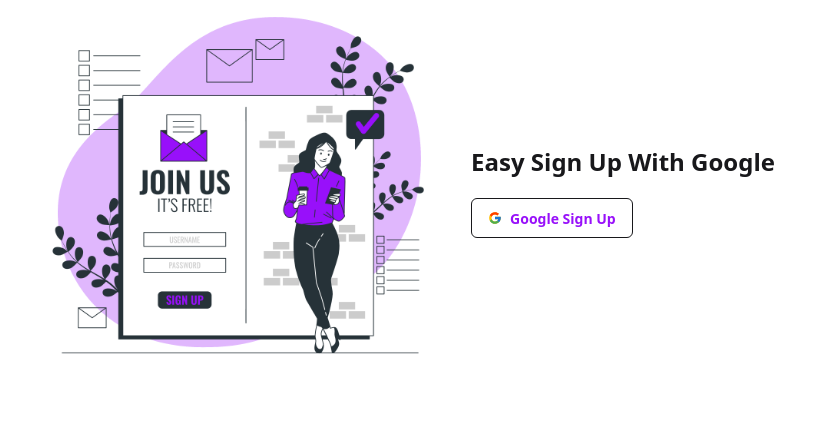
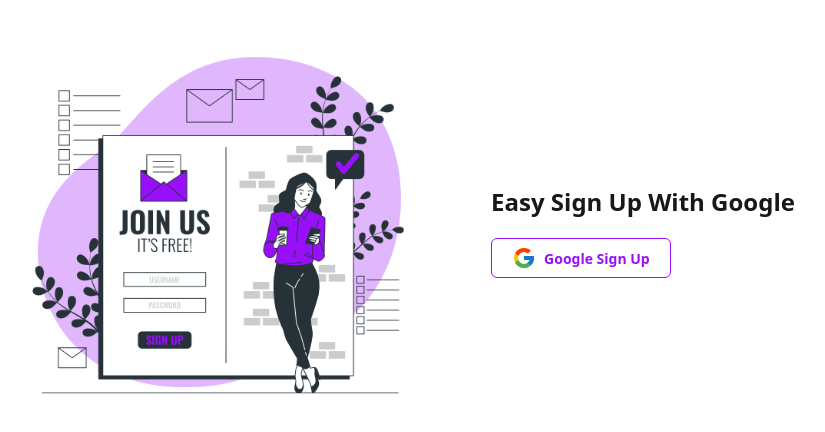
Before and after one commit to MehediBytes/edu-task-hub-client, a React (Vite) app: page /login in a window 1280 px wide. Shown: the top 432 px of the page, without its empty margins (229-1054 px from the left). Built offline with nearby package versions, Linux system fonts and the light colour scheme.

Commit message:
Implement firebase auth system and succesfully sign in with google

```diff
--- a/package.json
+++ b/package.json
@@ -11,10 +11,14 @@
   },
   "dependencies": {
     "@tailwindcss/vite": "^4.0.7",
+    "axios": "^1.7.9",
+    "firebase": "^11.3.1",
+    "framer-motion": "^12.4.5",
     "react": "^19.0.0",
     "react-dom": "^19.0.0",
     "react-icons": "^5.5.0",
     "react-router": "^7.2.0",
+    "sweetalert2": "^11.17.2",
     "tailwindcss": "^4.0.7"
   },
   "devDependencies": {
--- /dev/null
+++ b/src/firebase/firebase.config.js
@@ -0,0 +1,17 @@
+// Import the functions you need from the SDKs you need
+import { initializeApp } from "firebase/app";
+// TODO: Add SDKs for Firebase products that you want to use
+// https://firebase.google.com/docs/web/setup#available-libraries
+
+// Your web app's Firebase configuration
+const firebaseConfig = {
+  apiKey: import.meta.env.VITE_apiKey,
+  authDomain: import.meta.env.VITE_authDomain,
+  projectId: import.meta.env.VITE_projectId,
+  storageBucket: import.meta.env.VITE_storageBucket,
+  messagingSenderId: import.meta.env.VITE_messagingSenderId,
+  appId: import.meta.env.VITE_appId
+};
+
+// Initialize Firebase
+export const app = initializeApp(firebaseConfig);
--- /dev/null
+++ b/src/hooks/UseAxiosPublic.jsx
@@ -0,0 +1,12 @@
+import axios from "axios";
+
+
+const axiosPublic = axios.create({
+    baseURL: import.meta.env.VITE_API_URL,
+})
+
+const useAxiosPublic = () => {
+    return axiosPublic;
+};
+
+export default useAxiosPublic;
--- /dev/null
+++ b/src/hooks/useAuth.jsx
@@ -0,0 +1,10 @@
+import { useContext } from "react";
+import { AuthContext } from "../providers/AuthProvider";
+
+
+const useAuth = () => {
+    const auth = useContext(AuthContext);
+    return auth;
+};
+
+export default useAuth;
--- /dev/null
+++ b/src/hooks/useAxiosSecure.jsx
@@ -0,0 +1,38 @@
+import axios from "axios";
+import useAuth from "./useAuth";
+import { useNavigate } from "react-router";
+
+const axiosSecure = axios.create({
+    baseURL: import.meta.env.VITE_API_URL,
+})
+const useAxiosSecure = () => {
+    const { logOut } = useAuth();
+    const navigate = useNavigate();
+
+    axiosSecure.interceptors.request.use(function (config) {
+        const token = localStorage.getItem('access-token')
+
+        config.headers.authorization = `Bearer ${token}`;
+        return config;
+    }, function (error) {
+        return Promise.reject(error);
+    });
+
+
+    axiosSecure.interceptors.response.use(function (response) {
+        return response;
+    }, async (error) => {
+        const status = error.response.status;
+
+        if (status === 401 || status === 403) {
+            await logOut();
+            navigate('/login');
+        }
+        return Promise.reject(error);
+    })
+
+
+    return axiosSecure;
+};
+
+export default useAxiosSecure;
--- a/src/main.jsx
+++ b/src/main.jsx
@@ -3,11 +3,14 @@ import { createRoot } from 'react-dom/client'
 import './index.css'
 import { RouterProvider } from 'react-router/dom';
 import { router } from './routes/Routes';
+import AuthProvider from './providers/AuthProvider';
 
 createRoot(document.getElementById('root')).render(
   <StrictMode>
-    <section className='bg-base-100'>
-      <RouterProvider router={router}></RouterProvider>
-    </section>
+    <AuthProvider>
+      <section className='bg-base-100'>
+        <RouterProvider router={router}></RouterProvider>
+      </section>
+    </AuthProvider>
   </StrictMode>,
 )
--- a/src/pages/Login/Login.jsx
+++ b/src/pages/Login/Login.jsx
@@ -1,24 +1,64 @@
-import loginAnime from '../../assets/edu-login.png';
+import { motion } from "framer-motion";
+import loginAnime from "../../assets/edu-login.png";
 import { FcGoogle } from "react-icons/fc";
+import useAuth from "../../hooks/useAuth";
+import Swal from "sweetalert2";
+import { useNavigate } from "react-router";
 
 const Login = () => {
+
+    const { googleSignIn, setUser } = useAuth();
+    const navigate = useNavigate();
+
+    const handleGoogleSignIn = () => {
+        googleSignIn()
+            .then(result => {
+                setUser(result.user);
+                if (result.user.email) {
+                    Swal.fire({
+                        position: 'top-end',
+                        icon: 'success',
+                        title: 'Loged in with google successfully.',
+                        showConfirmButton: false,
+                        timer: 1500
+                    });
+                }
+                navigate("/")
+            })
+    }
+
     return (
         <div className="container mx-auto px-5">
-            <div className='md:flex md:justify-center md:items-center md:gap-10'>
-                <div>
-                    <img src={loginAnime} alt="login wellcome message"
-                        className='w-96 h-96 object-cover' />
-                </div>
-                <div>
-                    <h3 className='text-2xl font-semibold mb-5'>Easy Sign Up With Google</h3>
-                    <button
-                        className="btn btn-outline rounded-md flex items-center gap-2 justify-center"
+            <motion.div
+                className="md:flex md:justify-center md:items-center md:gap-20 mt-10"
+                initial={{ opacity: 0, y: 50 }}
+                animate={{ opacity: 1, y: 0 }}
+                transition={{ duration: 0.8 }}
+            >
+                <motion.div
+                    initial={{ opacity: 0, scale: 0.8 }}
+                    animate={{ opacity: 1, scale: 1 }}
+                    transition={{ duration: 0.8 }}
+                >
+                    <img src={loginAnime} alt="login welcome message" className="w-96 h-96 object-cover" />
+                </motion.div>
+                <motion.div
+                    initial={{ opacity: 0, x: 50 }}
+                    animate={{ opacity: 1, x: 0 }}
+                    transition={{ duration: 0.8, delay: 0.2 }}
+                >
+                    <h3 className="text-2xl font-semibold mb-5">Easy Sign Up With Google</h3>
+                    <motion.button
+                        onClick={handleGoogleSignIn}
+                        className="btn btn-outline rounded-md flex items-center gap-2 justify-center px-5 py-2 border border-purple-600 text-purple-600"
+                        whileHover={{ scale: 1.05 }}
+                        whileTap={{ scale: 0.95 }}
                     >
-                        <FcGoogle />
-                        <p className='text-purple-600'>Google Sign Up</p>
-                    </button>
-                </div>
-            </div>
+                        <FcGoogle className="text-2xl" />
+                        <p>Google Sign Up</p>
+                    </motion.button>
+                </motion.div>
+            </motion.div>
         </div>
     );
 };
--- /dev/null
+++ b/src/providers/AuthProvider.jsx
@@ -0,0 +1,34 @@
+import { createContext, useState } from "react";
+import { app } from "../firebase/firebase.config";
+import { getAuth, GoogleAuthProvider, signInWithPopup } from "firebase/auth";
+
+// eslint-disable-next-line react-refresh/only-export-components
+export const AuthContext = createContext(null);
+
+const auth = getAuth(app);
+
+// eslint-disable-next-line react/prop-types
+const AuthProvider = ({ children }) => {
+    const [user, setUser] = useState(null);
+    const [loading, setLoading] = useState(true);
+    const googleProvider = new GoogleAuthProvider();
+
+    const googleSignIn = () => {
+        setLoading(true);
+        return signInWithPopup(auth, googleProvider);
+    }
+
+    const authInfo = {
+        user,
+        loading,
+        googleSignIn,
+        setUser
+    }
+    return (
+        <AuthContext.Provider value={authInfo}>
+            {children}
+        </AuthContext.Provider>
+    );
+};
+
+export default AuthProvider;
--- a/src/routes/PrivateRoute.jsx
+++ b/src/routes/PrivateRoute.jsx
@@ -1,7 +1,19 @@
 import { Navigate } from "react-router";
+import useAuth from "../hooks/useAuth";
 
-const PrivateRoute = () => {
+// eslint-disable-next-line react/prop-types
+const PrivateRoute = ({ children }) => {
+    const { user } = useAuth();
 
+    // if (loading) {
+    //     return <div className="flex items-center justify-center min-h-screen">
+    //         <div className="spinner-border animate-spin inline-block w-12 h-12 border-4 rounded-full border-purple-600 border-t-transparent"></div>
+    //     </div>
+    // }
+
+    if (user) {
+        return children;
+    }
     return <Navigate to="/login"></Navigate>
 };
 
```
Also changed, not shown: 1 other file (tests, documents, lock files or other folders).
